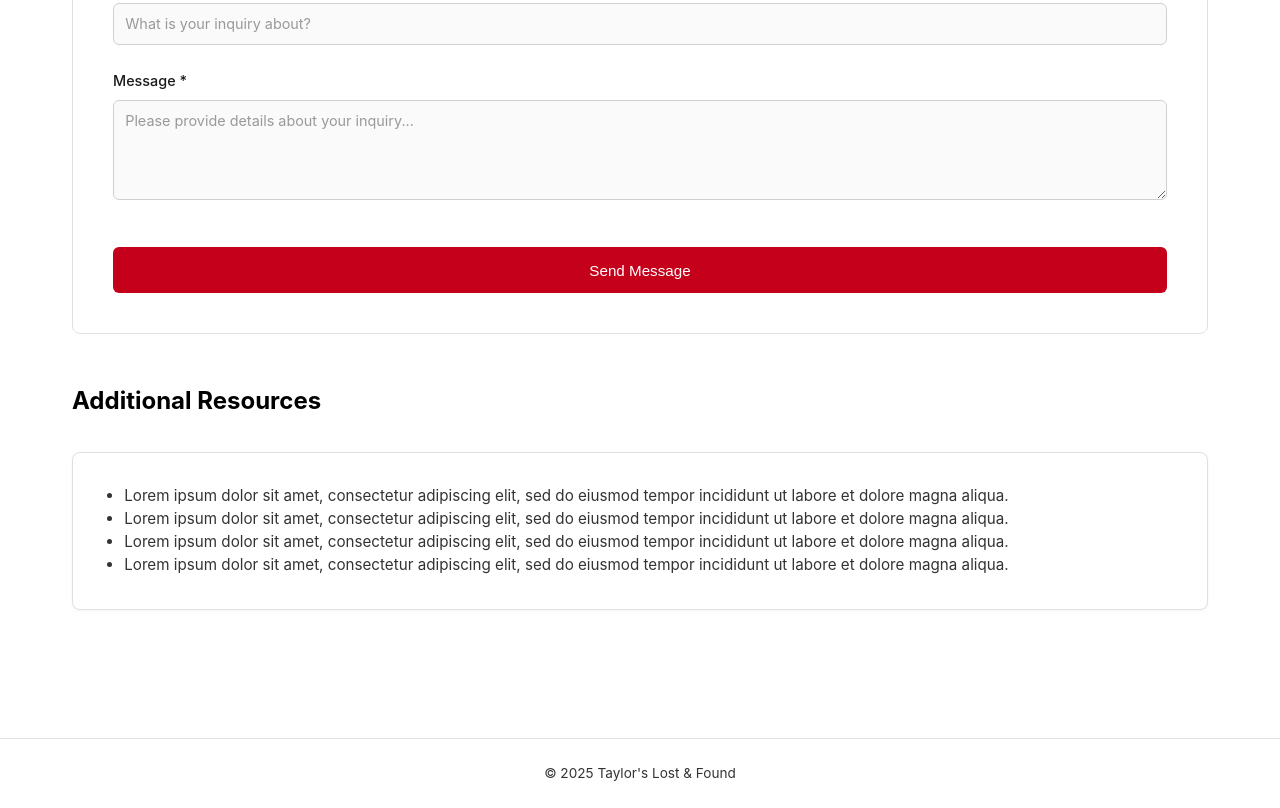
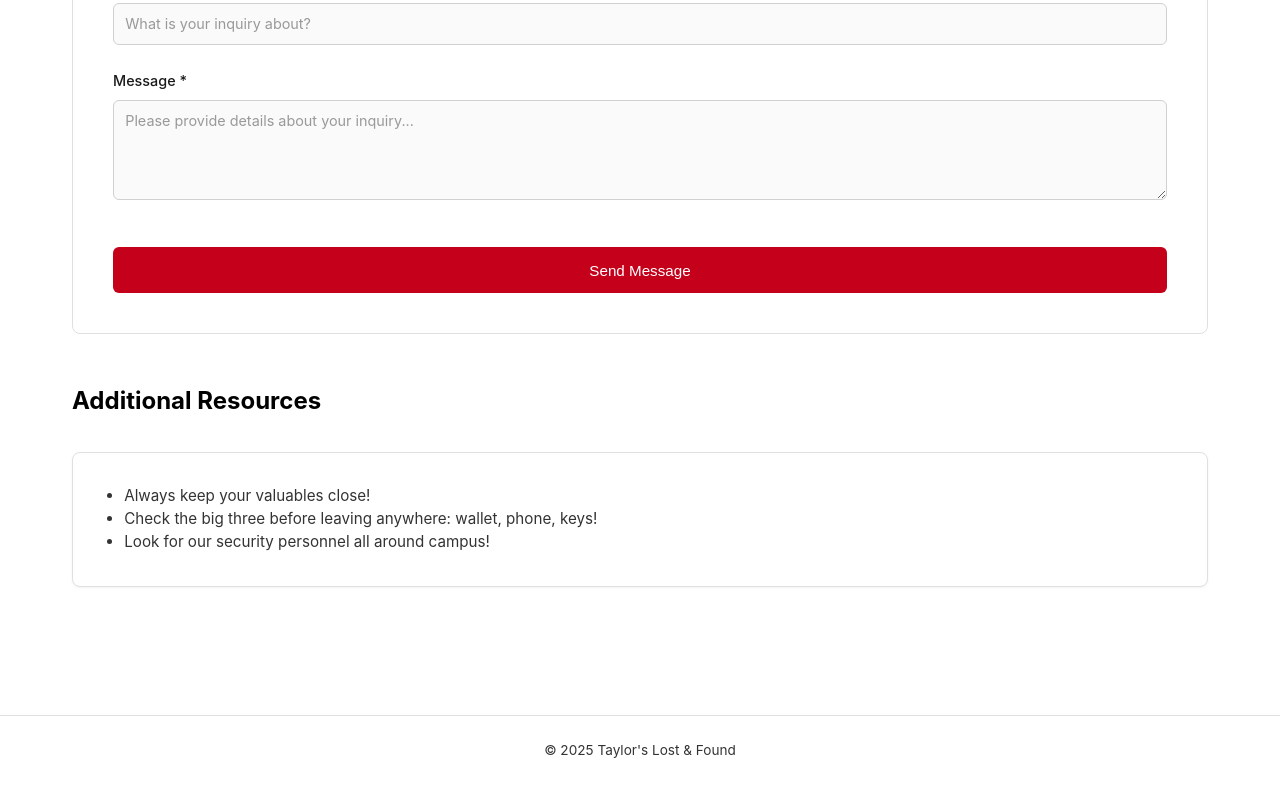
Before and after one commit to Moaaz-Aboualyan/Taylor-s-Lost-Found, a plain HTML site: page html/support-info.html in a window 1280 px wide. Shown: the part 1181-1989 px from the top of the page. After the commit the page ends 1967 px from the top, so only its background shows below. Drawn offline with Linux system fonts and the light colour scheme.

Commit message:
Replaced Lorem ipsum in support-info

```diff
--- a/html/support-info.html
+++ b/html/support-info.html
@@ -104,10 +104,9 @@
         <h2>Additional Resources</h2>
         <div class="resources-card">
             <ul>
-                <li>Lorem ipsum dolor sit amet, consectetur adipiscing elit, sed do eiusmod tempor incididunt ut labore et dolore magna aliqua.</li>
-                <li>Lorem ipsum dolor sit amet, consectetur adipiscing elit, sed do eiusmod tempor incididunt ut labore et dolore magna aliqua.</li>
-                <li>Lorem ipsum dolor sit amet, consectetur adipiscing elit, sed do eiusmod tempor incididunt ut labore et dolore magna aliqua.</li>
-                <li>Lorem ipsum dolor sit amet, consectetur adipiscing elit, sed do eiusmod tempor incididunt ut labore et dolore magna aliqua.</li>
+                <li>Always keep your valuables close!</li>
+                <li>Check the big three before leaving anywhere: wallet, phone, keys!</li>
+                <li>Look for our security personnel all around campus!</li>
             </ul>
         </div>
     </section>
```
